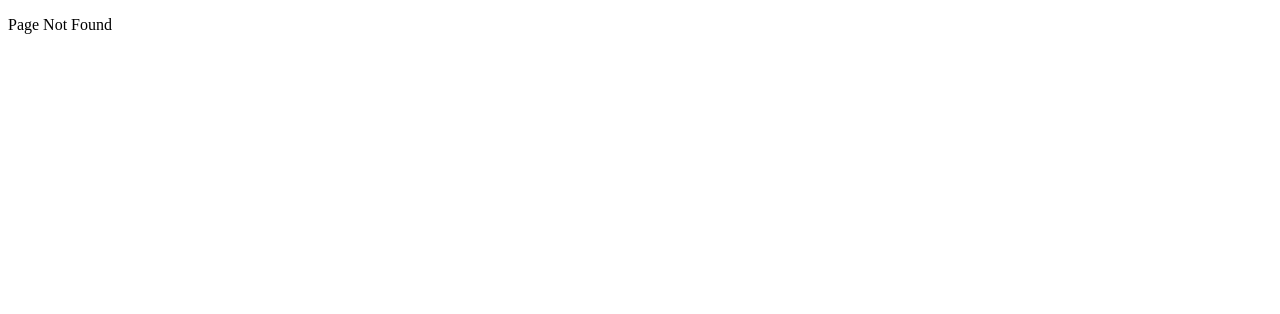
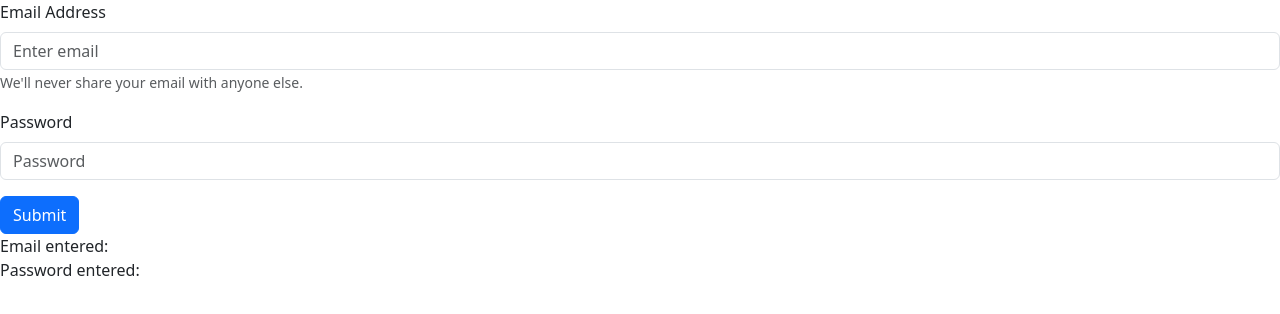
Before and after one commit to rajneesh18/react-practice, a React (Create React App) app: page /form in a window 1280 px wide. Before the commit this address had no page. Shown: the top 314 px of the page. Built offline with nearby package versions, Linux system fonts and the light colour scheme.

Commit message:
Handling Inputs with useState

```diff
--- a/package.json
+++ b/package.json
@@ -6,6 +6,7 @@
     "@testing-library/jest-dom": "^5.17.0",
     "@testing-library/react": "^13.4.0",
     "@testing-library/user-event": "^13.5.0",
+    "bootstrap": "^5.3.3",
     "netlify-cli": "^17.35.0",
     "react": "^18.3.1",
     "react-bootstrap": "^2.10.4",
--- /dev/null
+++ b/src/components/UserForm.jsx
@@ -0,0 +1,48 @@
+import { useState } from 'react'
+import { Form, Button } from 'react-bootstrap'
+
+// Added bootstrap CSS
+import 'bootstrap/dist/css/bootstrap.min.css'
+
+
+const UserForm = () => {
+
+    const [email, setEmail] = useState("")
+    const [password, setPassword] = useState("")
+
+    return (
+        <div>
+            <Form>
+                <Form.Group className='mb-3' controlId="formBasicEmail" >
+                    <Form.Label>Email Address</Form.Label>
+                        <Form.Control
+                            type="email"
+                            placeholder='Enter email'
+                            name="email"
+                            onChange={event => setEmail(event.target.value)} />
+
+                    <Form.Text className='text-muted'>
+                        We'll never share your email with anyone else.
+                    </Form.Text>
+                </Form.Group>
+
+                <Form.Group className='mb-3' controlId='formBasicPassword' >
+                    <Form.Label>Password</Form.Label>
+                        <Form.Control
+                            type='password'
+                            placeholder='Password'
+                            name="password"
+                            onChange={event => setPassword(event.target.value)} />
+                </Form.Group>
+
+                <Button variant="primary" type="submit">Submit</Button>
+            </Form>
+
+            Email entered: {email}
+            <br />
+            Password entered: {password}
+        </div>
+    )
+}
+
+export default UserForm
--- a/src/routes/web.js
+++ b/src/routes/web.js
@@ -1,6 +1,7 @@
 import { BrowserRouter, Route, Routes } from "react-router-dom";
 import App from "../components/App";
 import Products from "../components/Products";
+import UserForm from "../components/UserForm";
 
 
 const PageNotFound  = () => {
@@ -16,6 +17,8 @@ function Web() {
                 <Route path="/" element={<App />} />
                 <Route path="/list-product" element={ <Products /> } />
 
+                <Route path="/form" element={ <UserForm /> } />
+
                 <Route path="/*" element={ <PageNotFound /> } />
 
             </Routes>
```
Also changed, not shown: 1 other file (tests, documents, lock files or other folders).
